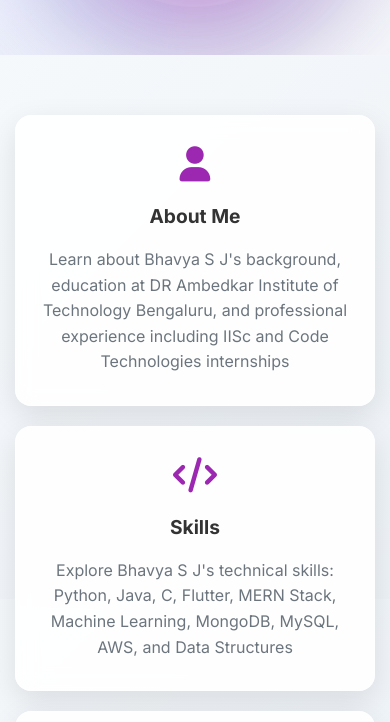
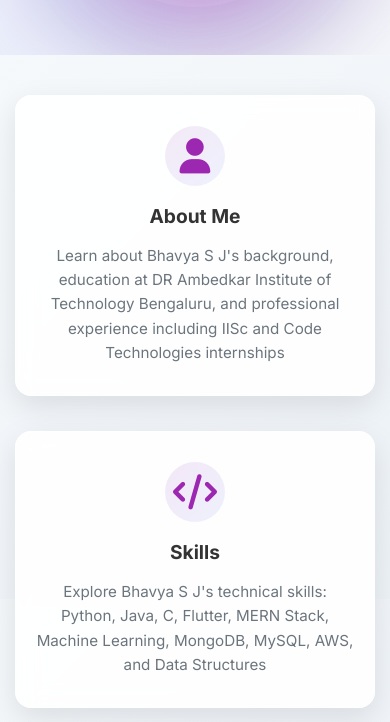
Before and after one commit to bhavyasj05/bhavyasj05.github.io, a website: page index.html in a window 390 px wide. Shown: the part 1089-1811 px from the top of the page. Drawn offline with Linux system fonts and the light colour scheme.

Commit message:
Fix mobile layout and Font Awesome icons display

```diff
--- a/index.html
+++ b/index.html
@@ -172,9 +172,8 @@
     }
     </script>
 
-    <!-- Font Awesome - Deferred -->
-    <link rel="preload" href="https://cdnjs.cloudflare.com/ajax/libs/font-awesome/6.0.0-beta3/css/all.min.css" as="style" onload="this.onload=null;this.rel='stylesheet'">
-    <noscript><link rel="stylesheet" href="https://cdnjs.cloudflare.com/ajax/libs/font-awesome/6.0.0-beta3/css/all.min.css"></noscript>
+    <!-- Font Awesome -->
+    <link rel="stylesheet" href="https://cdnjs.cloudflare.com/ajax/libs/font-awesome/6.4.0/css/all.min.css" integrity="sha512-iecdLmaskl7CVkqkXNQ/ZH/XLlvWZOJyj7Yy7tcenmpD1ypASozpmT/E0iPtmFIB46ZmdtAc9eNBvH0H/ZpiBw==" crossorigin="anonymous" referrerpolicy="no-referrer">
 </head>
 <body>
     <div class="container">
--- a/stylesheets.css
+++ b/stylesheets.css
@@ -1378,6 +1378,19 @@
     font-size: 3rem;
     color: #9c27b0;
     margin-bottom: 20px;
+    display: inline-block;
+    width: 80px;
+    height: 80px;
+    line-height: 80px;
+    background: linear-gradient(135deg, rgba(156, 39, 176, 0.1) 0%, rgba(102, 126, 234, 0.1) 100%);
+    border-radius: 50%;
+    transition: var(--transition);
+}
+
+.quick-link-card:hover i {
+    background: var(--primary-gradient);
+    color: white;
+    transform: scale(1.1) rotate(5deg);
 }
 
 .quick-link-card h3 {
@@ -1729,7 +1742,7 @@
 
     /* Mobile Quick Links */
     .quick-links {
-        padding: 60px 0;
+        padding: 40px 20px;
     }
 
     .quick-links-grid {
@@ -1738,11 +1751,26 @@
     }
 
     .quick-link-card {
-        padding: 35px 25px;
+        padding: 30px 20px;
+        margin-bottom: 15px;
     }
 
     .quick-link-card i {
         font-size: 2.5rem;
+        width: 70px;
+        height: 70px;
+        line-height: 70px;
+        margin-bottom: 15px;
+    }
+
+    .quick-link-card h3 {
+        font-size: 1.3rem;
+        margin-bottom: 12px;
+    }
+
+    .quick-link-card p {
+        font-size: 0.95rem;
+        line-height: 1.6;
     }
 
     .quick-link-card h3 {
@@ -1961,6 +1989,9 @@
 
     .quick-link-card i {
         font-size: 2.2rem;
+        width: 60px;
+        height: 60px;
+        line-height: 60px;
     }
 
     .quick-link-card h3 {
```
Also changed, not shown: about.html (+3 -4 lines), contact.html (+2 -3 lines), projects.html (+2 -3 lines), skills.html (+2 -3 lines).
